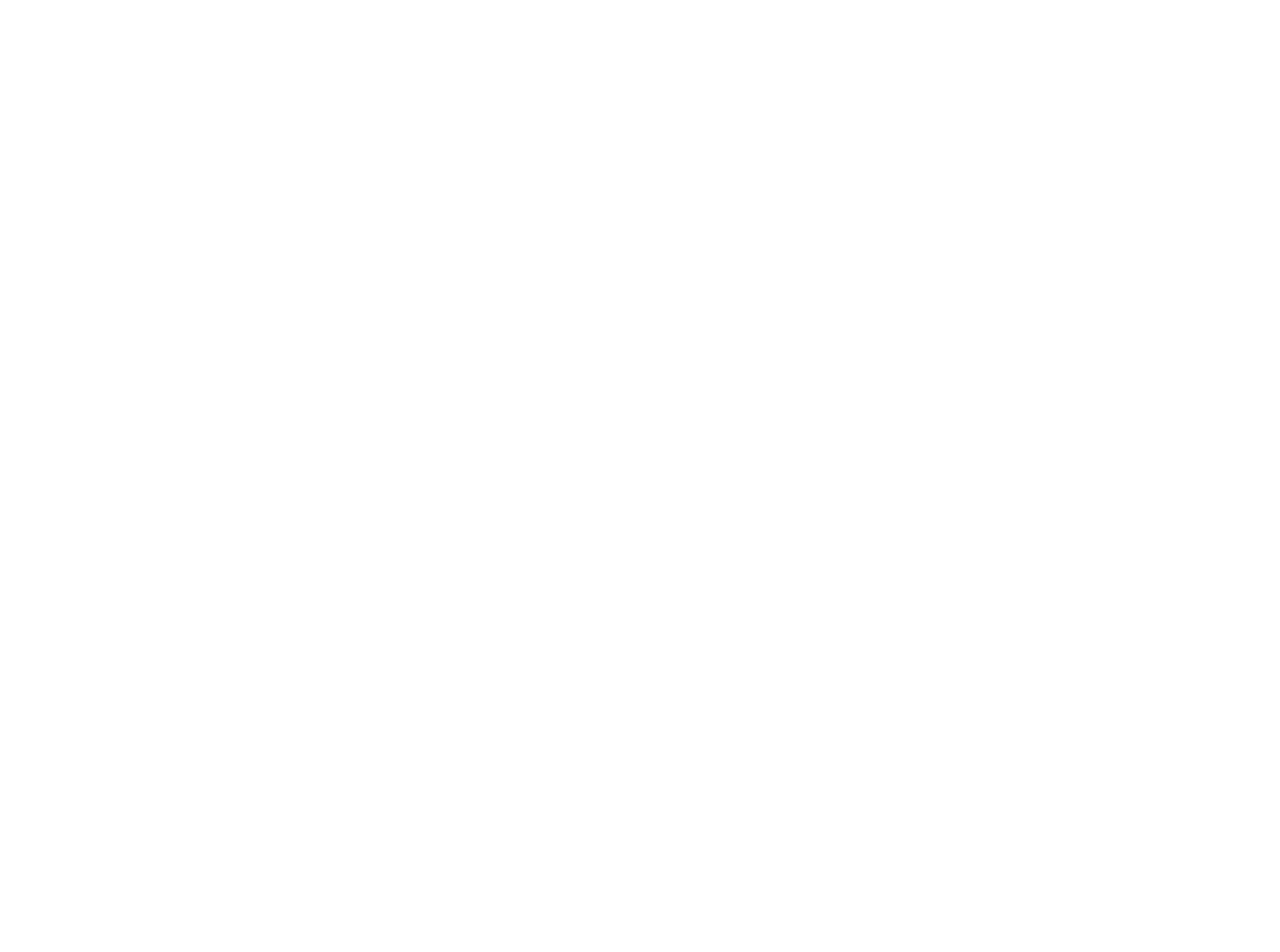
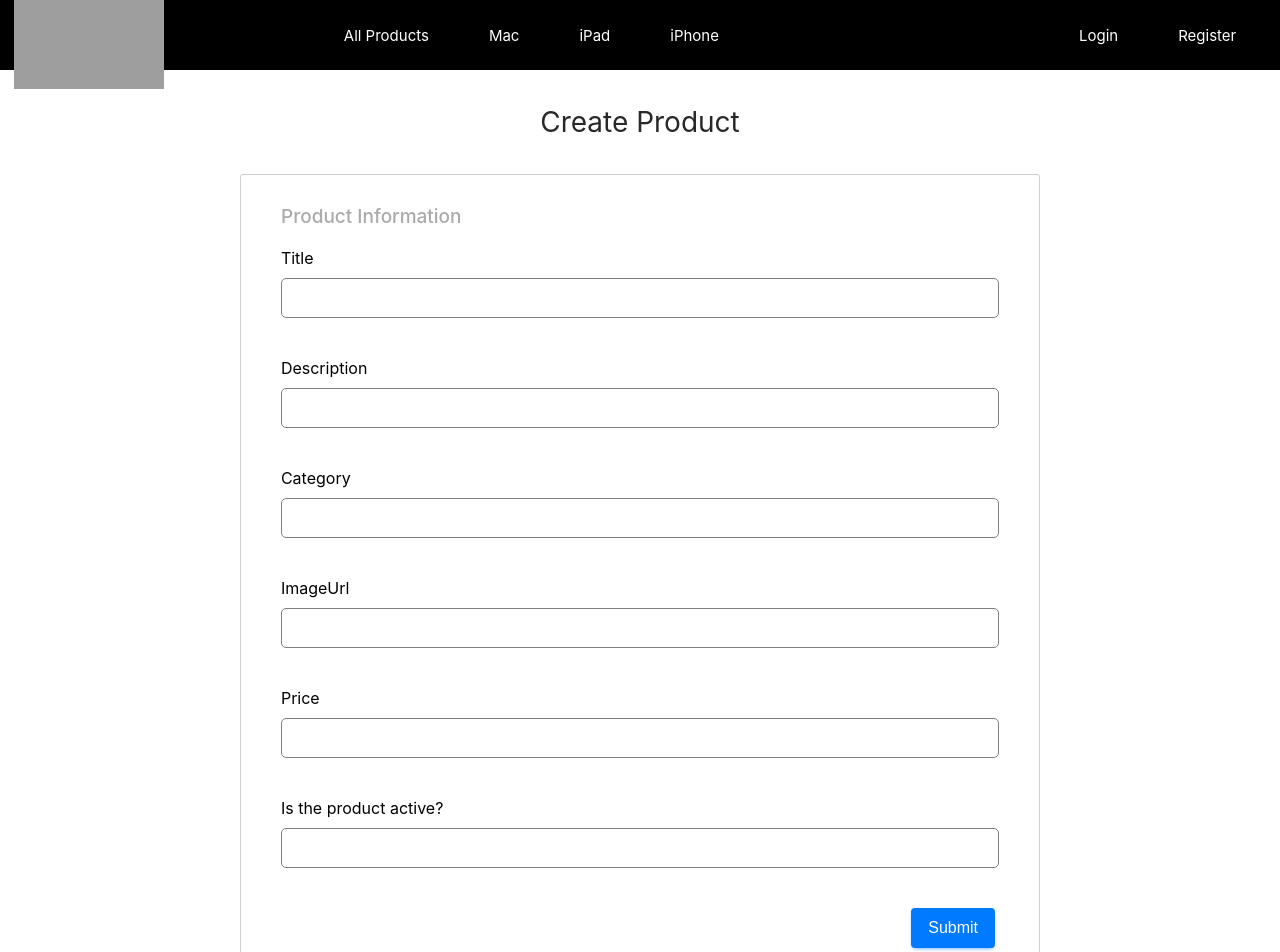
Before and after one commit to didoshotev/iStore, a React (Create React App) app: page /create in a window 1280 px wide. Shown: the top 952 px of the page. Before the commit the page ends 800 px from the top, so only its background shows below. Built offline with nearby package versions, Linux system fonts and the light colour scheme; grey boxes are pictures that could not be loaded.

Commit message:
feat/create product as admin

```diff
--- /dev/null
+++ b/src/components/admin/create-product-container/create-product-container.js
@@ -0,0 +1,14 @@
+import React from 'react'
+import Button from '../../button/button'
+import styles from './create-product-container.module.css'
+
+const CreateProductContainer = () => {
+
+    return (
+        <div className={styles.container}>
+            <Button content={'Add Product'} />
+        </div>
+    )
+}
+
+export default CreateProductContainer
--- /dev/null
+++ b/src/components/admin/create-product-container/create-product-container.module.css
@@ -0,0 +1,5 @@
+.container {
+    position: relative;
+    left: 150px;
+    top: 80px
+}
--- /dev/null
+++ b/src/components/admin/create/create.js
@@ -0,0 +1,77 @@
+import React, { Component } from 'react'
+import FormGroup from '../../form-group/form-group'
+import FormLayout from '../../form-layout/form-layout'
+import getInputs from '../../../utils/inputs'
+import PageLayout from '../../page-layout/page-layout'
+import AuthTitle from '../../auth-title/auth-title'
+import createProduct from '../../../utils/createProduct'
+
+class Create extends Component {
+    constructor(props) {
+        super(props)
+        this.state = {
+            values: getInputs().createInputs.map(items => items.value),
+        }
+    }
+
+    createUI() {
+        const inputs = getInputs().createInputs
+        return this.state.values.map((value, index) =>
+            <FormGroup
+                key={index}
+                title={inputs[index].title}
+                htmlFor={inputs[index].id}
+                id={inputs[index].id}
+                value={value}
+                onChange={(e) => this.handleChange(e, index)}
+            />
+        )
+    }
+
+
+    handleChange = (e, index) => {
+        let values = [...this.state.values]
+        values[index] = e.target.value
+        this.setState({ values })
+    }
+
+    handleSubmit = async (event) => {
+        event.preventDefault()
+        const {
+            username,
+            password
+        } = this.state
+        // let title, description, deviceType, imageUrl, price, isActive
+       let [title, description, deviceType, imageUrl, price, isActive] = [...this.state.values]
+
+        await createProduct(
+            'http://localhost:5000/api/products',
+            {
+                title, description, deviceType, imageUrl, price, isActive
+            },
+            'POST',
+            (product) => {
+                console.log('Product successfull made!')
+                console.log(product);
+                this.props.history.push('/')
+            },
+            (err) => {
+                console.log('ERROR in creating product', err);
+            }
+        )
+    }
+
+    render() {
+        return (
+            <PageLayout>
+                <AuthTitle content={'Create Product'}/>
+                <FormLayout label={'Product Information'} onSubmit={this.handleSubmit}>
+                    {this.createUI()}
+                </FormLayout>
+            </PageLayout>
+
+        )
+    }
+}
+
+export default Create
--- a/src/components/auth/logout.js
+++ b/src/components/auth/logout.js
@@ -9,10 +9,6 @@
     }
 
     static contextType = UserContext
-
-    logOut() {
-
-    }
 
     componentDidMount() {
         this.context.logOut()
--- /dev/null
+++ b/src/components/form-layout/form-layout.js
@@ -0,0 +1,23 @@
+import React, { Component } from 'react'
+import Button from '../button/button'
+import FormGroup from '../form-group/form-group'
+import styles from './form-layout.module.css'
+
+const FormLayout = (props) => (
+
+    <div className={styles.wrapper}>
+        <span className={styles.private}>{props.label}</span>
+        <form onSubmit={props.onSubmit}>
+
+            {props.children}
+
+            <div className={styles['btn-wrapper']}>
+                <Button content={'Submit'} />
+            </div>
+
+        </form>
+
+    </div>
+)
+
+export default FormLayout
--- /dev/null
+++ b/src/components/form-layout/form-layout.module.css
@@ -0,0 +1,21 @@
+.wrapper {
+    width: 800px;
+    margin: 0 auto 60px auto;
+    border: 1px solid rgb(207, 207, 207);
+    border-radius: 3px;
+}
+
+.private {
+    display: inline-block;
+    margin: 30px 0 0 40px;
+    color: rgb(170, 170, 170);
+    font-weight: 500;
+    font-size: 19px;
+}
+
+.btn-wrapper {
+    display: flex;
+    justify-content: flex-end;
+    margin-right: 44px;
+    margin: 20px 44px 20px 0;
+}
--- a/src/navigation.js
+++ b/src/navigation.js
@@ -8,6 +8,7 @@
 import UserContext from "./Context"
 import Logout from "./components/auth/logout"
 import productInfoPage from "./pages/product-info-page/product-info-page"
+import Create from "./components/admin/create/create"
 
 class Navigation extends Component {
 
@@ -18,8 +19,8 @@
   static contextType = UserContext
 
   render() {
-    const { loggedIn } = this.context
-
+    const { loggedIn, role } = this.context
+    console.log(this.context);
     return (
       <BrowserRouter>
         <Switch>
@@ -27,13 +28,14 @@
           <Route path="/login" component={()=>!loggedIn ? <LoginPage/> : <Redirect to='/' />} />
           <Route path="/register" component={()=>!loggedIn ? <RegisterPage/> : <Redirect to='/' />} />
           <Route path="/logout" component={()=> loggedIn ? <Logout/> : <Redirect to='/login' />} />
+          <Route path="/create" component={ Create } />
+
           <ProductNavWrapper>
             <Route path='/products' exact component={ProductsPage} />
             <Route path='/mac' component={ProductsPage} />
             <Route path='/iphone' component={ProductsPage} />
             <Route path='/ipad' component={ProductsPage} />
             <Route path='/products/:category/:id' component={productInfoPage} />
-
           </ProductNavWrapper>
         </Switch>
       </BrowserRouter>
--- a/src/pages/products-page/products-page.js
+++ b/src/pages/products-page/products-page.js
@@ -1,7 +1,9 @@
 import React, { Component } from 'react'
+import CreateProductContainer from '../../components/admin/create-product-container/create-product-container'
 import AuthTitle from '../../components/auth-title/auth-title'
 import PageLayout from '../../components/page-layout/page-layout'
 import Grid from '../../components/products/grid/grid'
+import UserContext from '../../Context'
 
 class ProductsPage extends Component {
     constructor(props) {
@@ -10,11 +12,18 @@
             path: this.props.location.pathname
         }
     }
-
+    static contextType = UserContext
 
     render() {
+        console.log(this.context);
+        const { role } = this.context
+        console.log(role);
         return (
             <PageLayout>
+                {
+                    role === 'admin' &&
+                    <CreateProductContainer />
+                }
                 <AuthTitle content={'Apple All Around'} />
                 <Grid pageType={this.state.path} />
             </PageLayout>
--- /dev/null
+++ b/src/utils/cookie.js
@@ -0,0 +1,6 @@
+const getCookie = (name) => {
+    const cookieValue = document.cookie.match('(^|;) ?' + name + '=([^;]*)(;|$)');
+    return cookieValue ? cookieValue[2] : null;
+  }
+
+  export default getCookie
--- /dev/null
+++ b/src/utils/createProduct.js
@@ -0,0 +1,30 @@
+import getCookie from './cookie'
+
+const createProduct = async (url, body, method, onSuccess, onFailure) => {
+
+    try {
+        const promise = await fetch(url, {
+            method: method,
+            body: JSON.stringify(body),
+            headers: {
+                'Content-Type': 'application/json',
+                'Authorization': getCookie('x-auth-token'),
+            }
+        })
+        if (promise.status === 500) {
+            onFailure(promise.statusText)
+            return
+        }
+        if (promise.status === 200) {
+            const response = await promise.json()
+            onSuccess({
+                ...response
+            })
+        }
+
+    } catch (err) {
+        onFailure()
+    }
+}
+
+export default createProduct
--- /dev/null
+++ b/src/utils/inputs.js
@@ -0,0 +1,43 @@
+const getInputs = () => {
+
+    const createInputs = [
+        {
+            title: 'Title',
+            id: 'title',
+            value: '',
+        },
+        {
+            title: 'Description',
+            id: 'description',
+            value: '',
+
+        },
+        {
+            title: 'Category',
+            id: 'deviceType',
+            value: '',
+
+        },
+        {
+            title: 'ImageUrl',
+            id: 'imageUrl',
+            value: '',
+        },
+        {
+            title: 'Price',
+            id: 'price',
+            value: '',
+        },
+        {
+            title: 'Is the product active?',
+            id: 'isActive',
+            value: '',
+        },
+    ]
+
+    return {
+        createInputs
+    }
+}
+
+export default getInputs
```
Also changed, not shown: src/components/admin/create/create.module.css (added), 1 other file (tests, documents, lock files or other folders).
